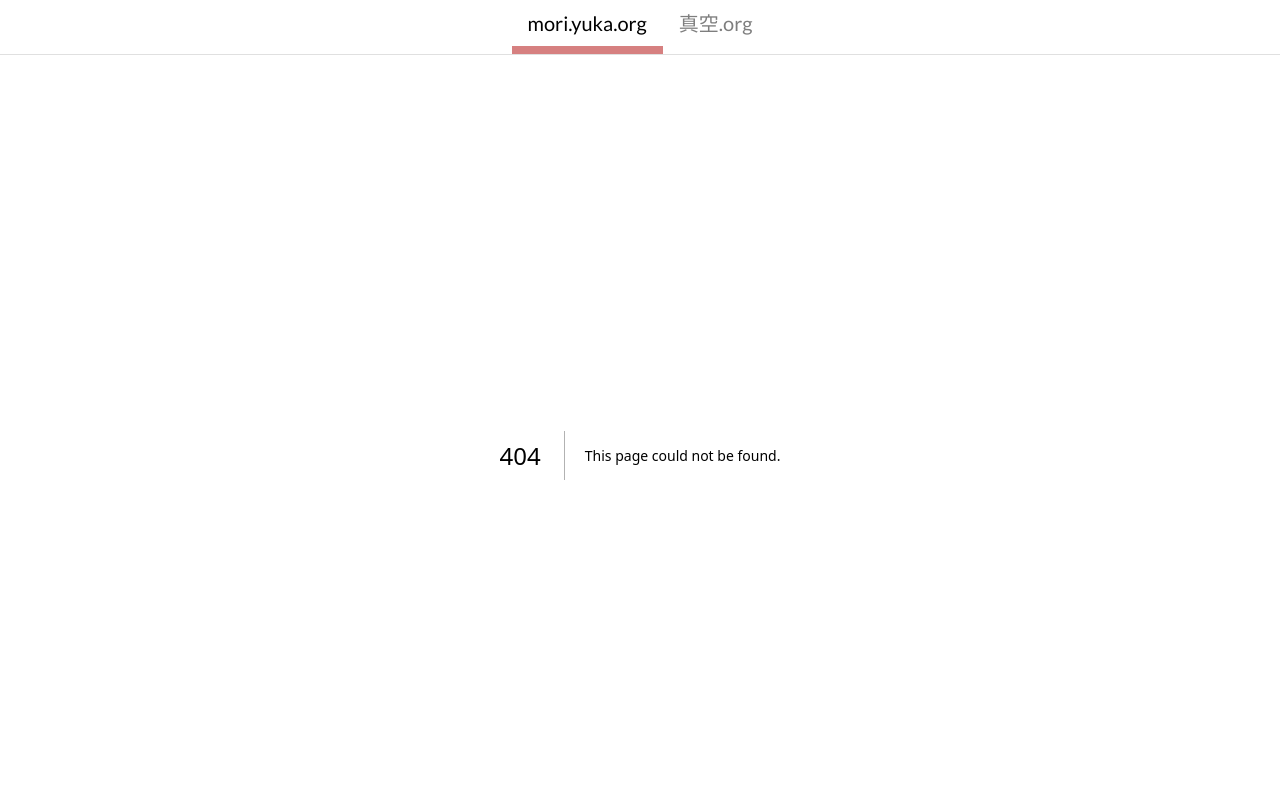
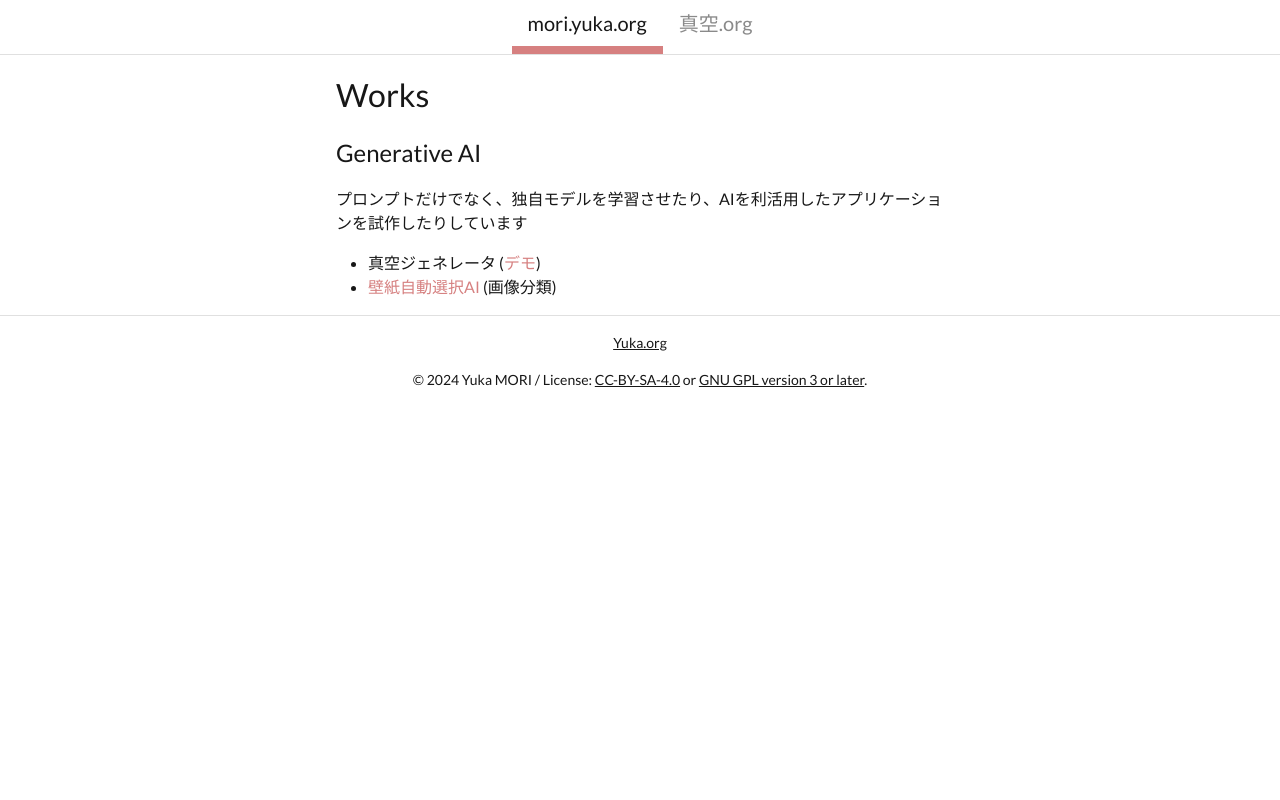
Before and after one commit to metastable-void/next-mori.yuka.org, a Next.js app: page /works in a window 1280 px wide. Before the commit this address had no page. Shown: the top 800 px of the page. Built offline with nearby package versions, Linux system fonts and the light colour scheme.

Commit message:
new page

```diff
--- /dev/null
+++ b/src/app/works/index.css
@@ -0,0 +1,31 @@
+
+.site-main {
+    margin-inline: auto;
+    max-inline-size: 40rem;
+    padding-inline: 1rem;
+}
+
+.site-main h2 {
+    font-size: 2rem;
+    margin-block: 1rem;
+}
+
+.site-main h3 {
+    font-size: 1.5rem;
+    margin-block: .75rem;
+}
+
+.site-main a {
+    color: var(--accent);
+}
+
+.site-main p {
+    margin-block: 1rem;
+}
+
+.site-main ul {
+    margin-block: 1rem;
+    padding-inline-start: 1rem;
+    margin-inline-start: 1rem;
+    list-style: disc;
+}
--- /dev/null
+++ b/src/app/works/page.tsx
@@ -0,0 +1,22 @@
+
+import './index.css';
+import type { Metadata } from "next";
+
+export const metadata: Metadata = {
+  title: "Works - Yuka MORI",
+  description: "Personal website for Yuka MORI",
+};
+
+export default function Works() {
+    return <>
+        <div className="site-main">
+          <h2>Works</h2>
+          <h3>Generative AI</h3>
+          <p>プロンプトだけでなく、独自モデルを学習させたり、AIを利活用したアプリケーションを試作したりしています</p>
+          <ul>
+            <li>真空ジェネレータ (<a href="https://huggingface.co/spaces/vericava/chat-3">デモ</a>)</li>
+            <li><a href="https://wallpaper.menhera.org/">壁紙自動選択AI</a> (画像分類)</li>
+          </ul>
+        </div>
+    </>
+}
```
Also changed, not shown: package.json (+6 -5 lines), 1 other file (tests, documents, lock files or other folders).
